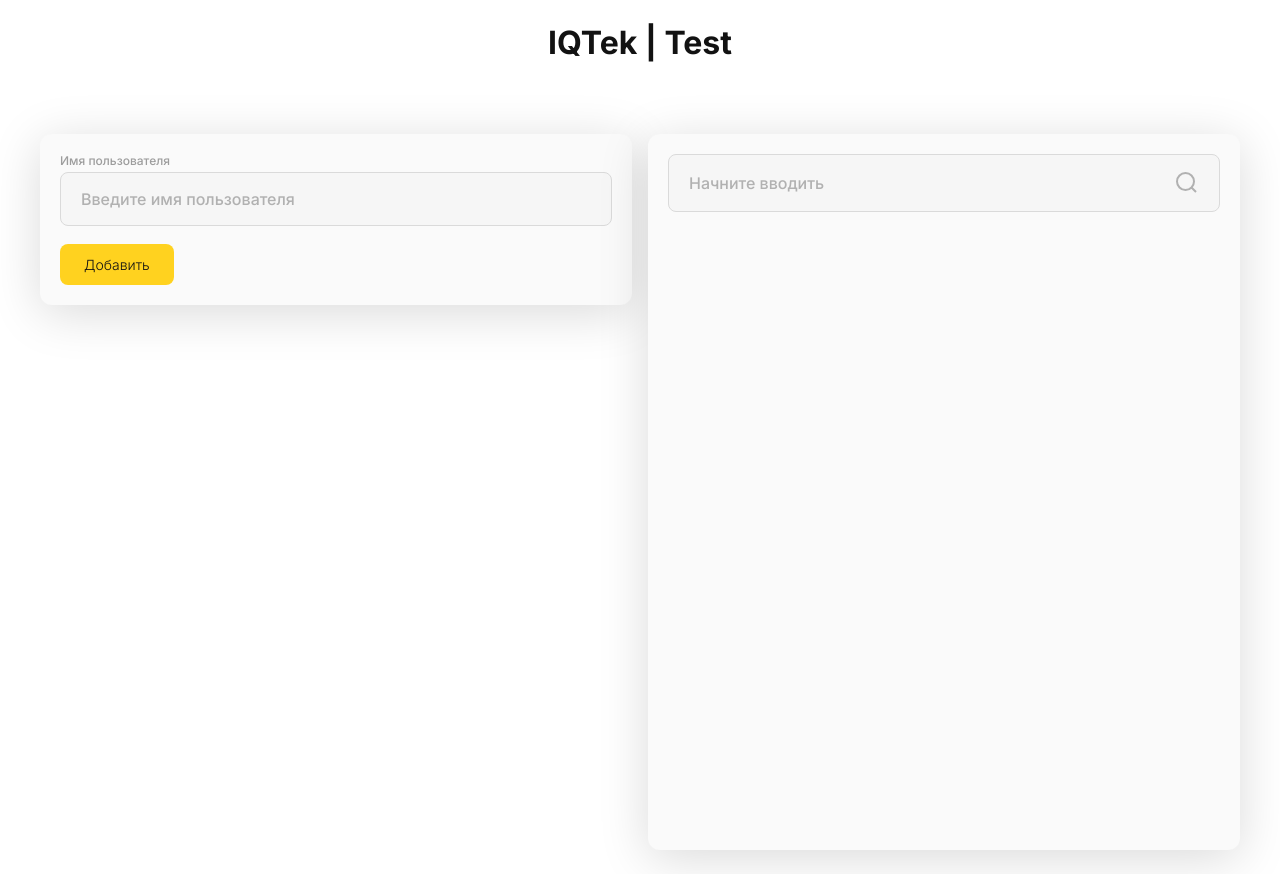
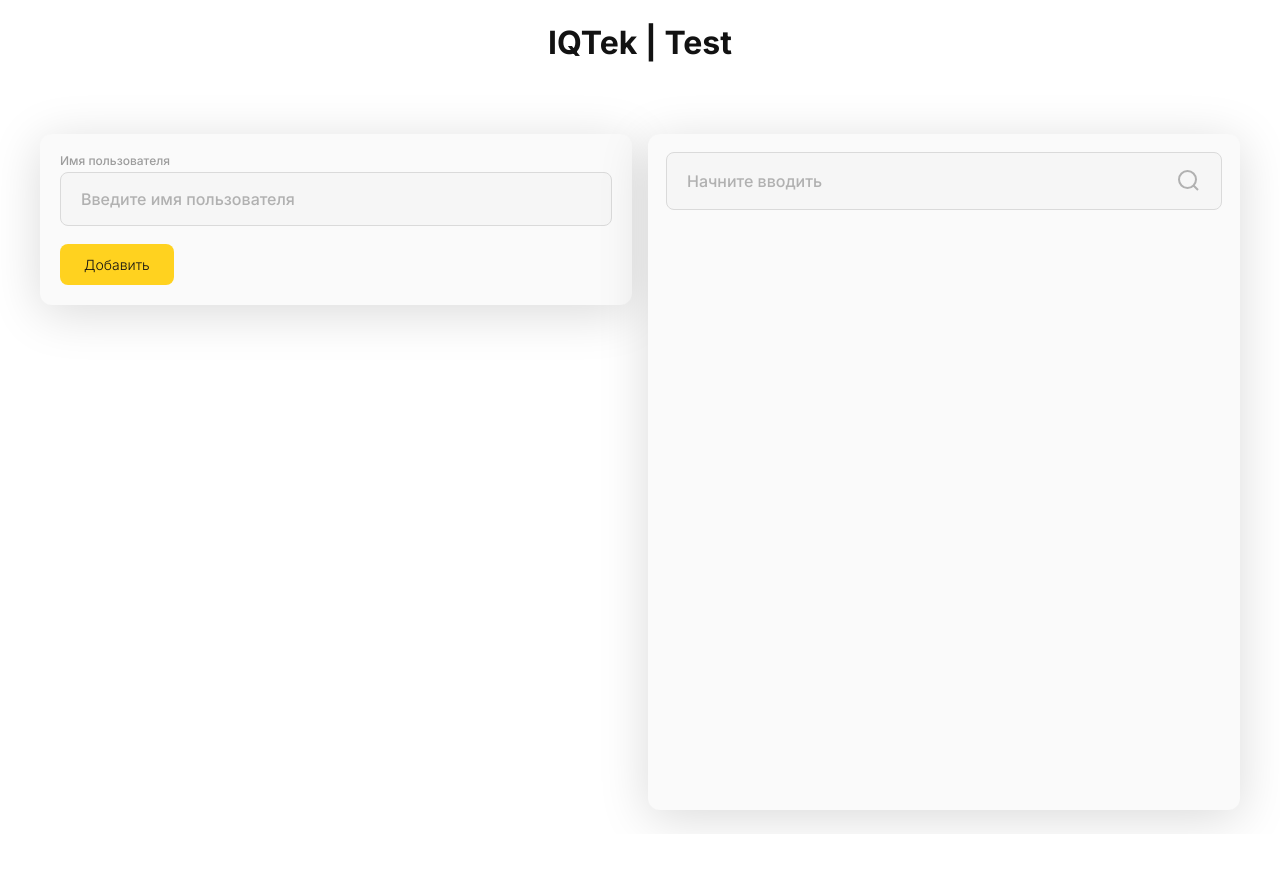
Before and after one commit to sh1kxrv/iqtek-test, a Vue app: page / in a window 1280 px wide. After the commit the page ends 834 px from the top, so only its background shows below. Built offline with nearby package versions, Linux system fonts and the light colour scheme.

Commit message:
build: searchbar now active

```diff
--- a/src/components/block/user-list.vue
+++ b/src/components/block/user-list.vue
@@ -1,4 +1,5 @@
 <script>
+import { ref, computed, toRef } from 'vue'
 import AppBlock from '~/components/app/block.vue'
 import CommonInput from '~/components/common/input.vue'
 import EntitiesUserEntity from '~/components/entities/user-entity.vue'
@@ -17,27 +18,54 @@ export default {
       },
     },
   },
-  setup(props) {},
+  setup(props) {
+    const search = ref('')
+    const entities = toRef(props, 'entities')
+    const filtered = computed(() =>
+      search.value.length > 0
+        ? entities.value.filter((entity) => entity.name.includes(search.value))
+        : entities.value
+    )
+
+    return {
+      filtered,
+      search,
+    }
+  },
 }
 </script>
 
 <template>
-  <app-block>
-    <common-input placeholder="Начните вводить" icon="search" />
-    <div class="list">
-      <entities-user-entity v-for="entity of entities" :instance="entity" :key="entity.id" />
+  <app-block class="list">
+    <div class="list__searchbar">
+      <common-input v-model="search" placeholder="Начните вводить" icon="search" />
+    </div>
+    <div class="list__entities">
+      <entities-user-entity v-for="entity of filtered" :instance="entity" :key="entity.id" />
     </div>
   </app-block>
 </template>
 
 <style scoped lang="scss">
 .list {
-  margin-top: 18px;
-  min-height: 600px;
-  max-height: 600px;
-  overflow: auto hidden;
-  &:deep(.entity) {
-    margin-top: 8px;
+  padding: 0;
+  &__searchbar {
+    padding: 18px 18px 0 18px;
+  }
+  &__entities {
+    padding: 18px;
+    min-height: 600px;
+    max-height: 600px;
+    overflow-x: hidden;
+    overflow-y: auto;
+    @include scrollbar;
+
+    &:deep(.entity) {
+      margin-top: 8px;
+      &:first-child {
+        margin-top: 0;
+      }
+    }
   }
 }
 </style>
```
